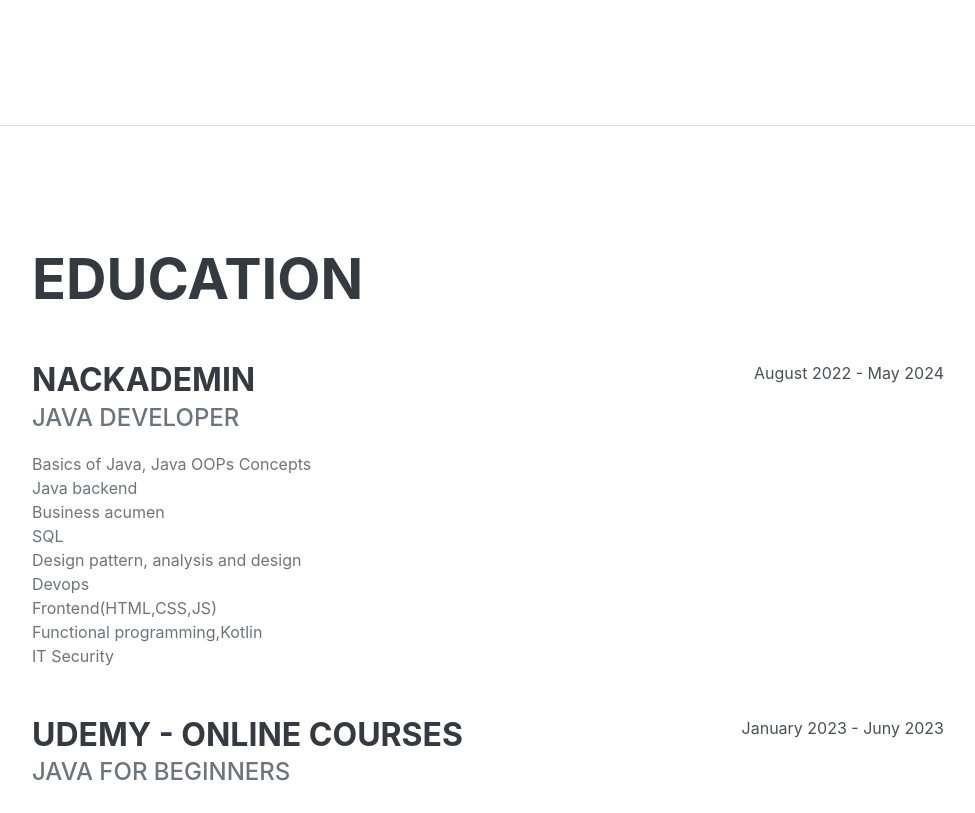
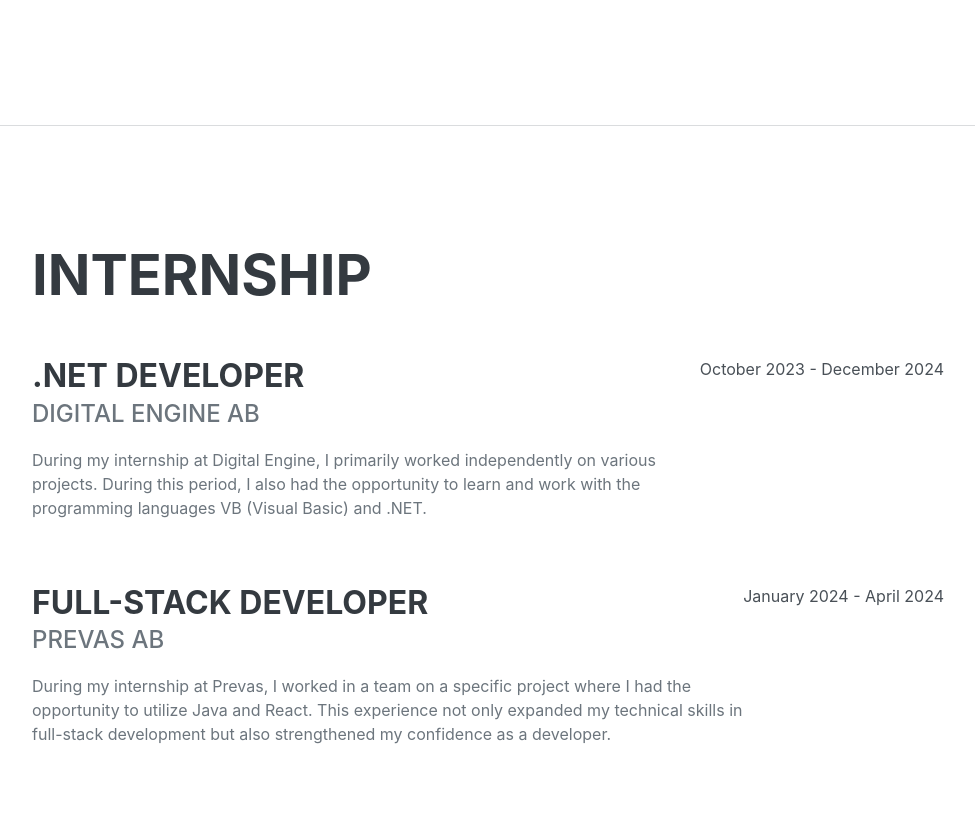
Before and after one commit to d1mazik/Dima-Gustafsson, a plain HTML site: page index.html in a window 1280 px wide. Shown: the part 1572-2385 px from the top of the page, without its empty margins (288-1263 px from the left). Drawn offline with nearby package versions, Linux system fonts and the light colour scheme; a web font is replaced by a local one.

Commit message:
add intenship column

```diff
--- a/index.html
+++ b/index.html
@@ -28,6 +28,7 @@
                 <ul class="navbar-nav">
                     <li class="nav-item"><a class="nav-link js-scroll-trigger" href="#about">About</a></li>
                     <li class="nav-item"><a class="nav-link js-scroll-trigger" href="#experience">Experience</a></li>
+                    <li class="nav-item"><a class="nav-link js-scroll-trigger" href="#internship">Internship</a></li>
                     <li class="nav-item"><a class="nav-link js-scroll-trigger" href="#education">Education</a></li>
                     <li class="nav-item"><a class="nav-link js-scroll-trigger" href="#skills">Skills</a></li>
                     <li class="nav-item"><a class="nav-link js-scroll-trigger" href="#interests">Interests</a></li>
@@ -90,6 +91,34 @@
                 </div>
             </section>
             <hr class="m-0" />
+                       <!-- Internship-->
+                       <section class="resume-section" id="internship">
+                        <div class="resume-section-content">
+                            <h2 class="mb-5">Internship</h2>
+                            <div class="d-flex flex-column flex-md-row justify-content-between mb-5">
+                                <div class="flex-grow-1">
+                                    <h3 class="mb-0">.NET Developer</h3>
+                                    <div class="subheading mb-3">Digital Engine AB</div>
+                                    <p>
+                                        During my internship at Digital Engine, I primarily worked independently on various projects.
+                                        During this period, I also had the opportunity to learn and work with the programming
+                                        languages VB (Visual Basic) and .NET.</p>
+                                </div>
+                                <div class="flex-shrink-0"><span class="text-primary">October 2023 - December 2024</span></div>
+                            </div>
+                            <div class="d-flex flex-column flex-md-row justify-content-between mb-5">
+                                <div class="flex-grow-1">
+                                    <h3 class="mb-0">Full-Stack Developer</h3>
+                                    <div class="subheading mb-3">Prevas AB</div>
+                                    <p>
+                                        During my internship at Prevas, I worked in a team on a specific project where I had the
+                                        opportunity to utilize Java and React. This experience not only expanded my technical skills
+                                        in full-stack development but also strengthened my confidence as a developer.</p>
+                                </div>
+                                <div class="flex-shrink-0"><span class="text-primary">January 2024 - April 2024</span></div>
+                            </div>
+                    </section>
+                    <hr class="m-0" />
             <!-- Education-->
             <section class="resume-section" id="education">
                 <div class="resume-section-content">
```
